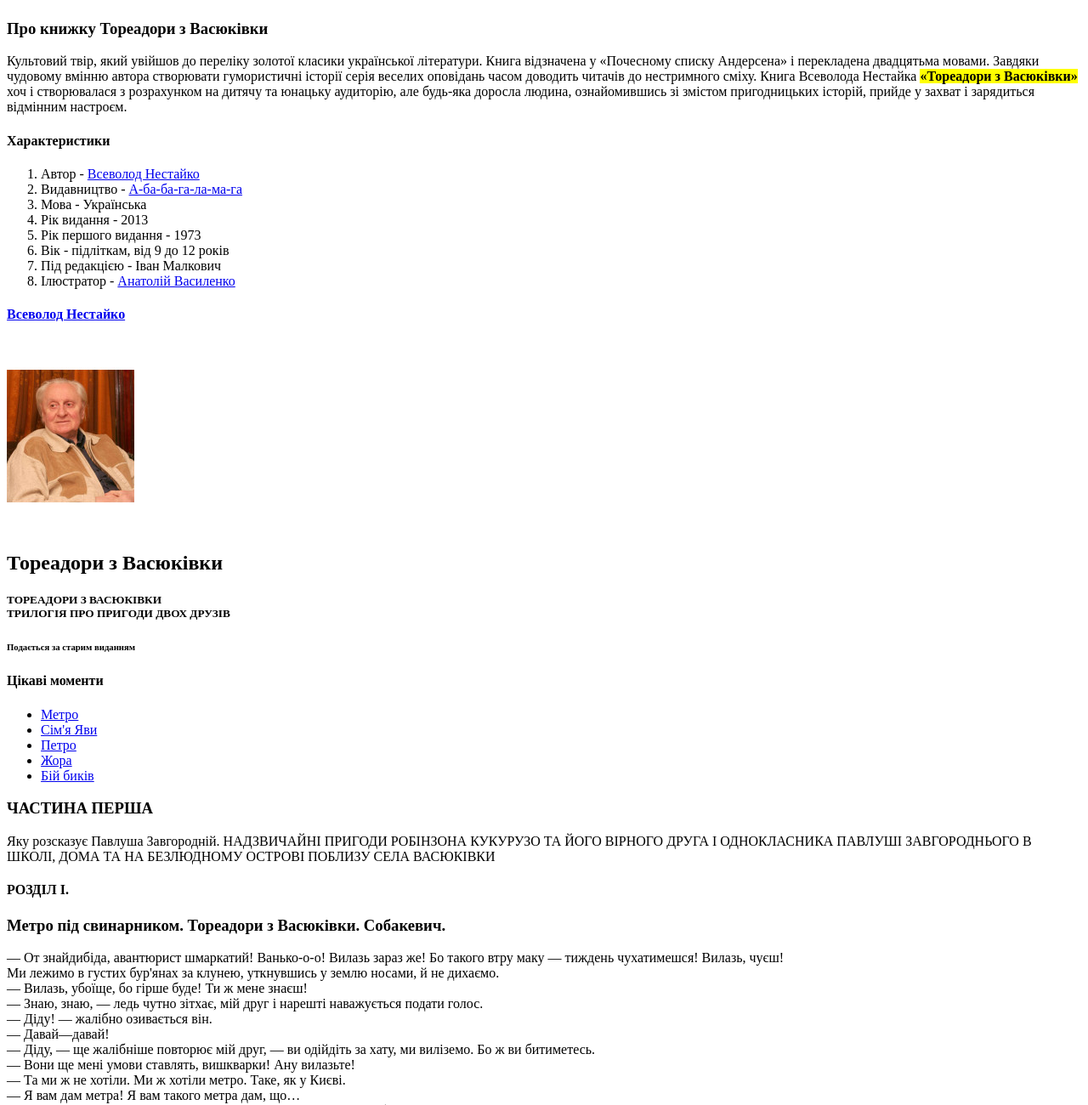
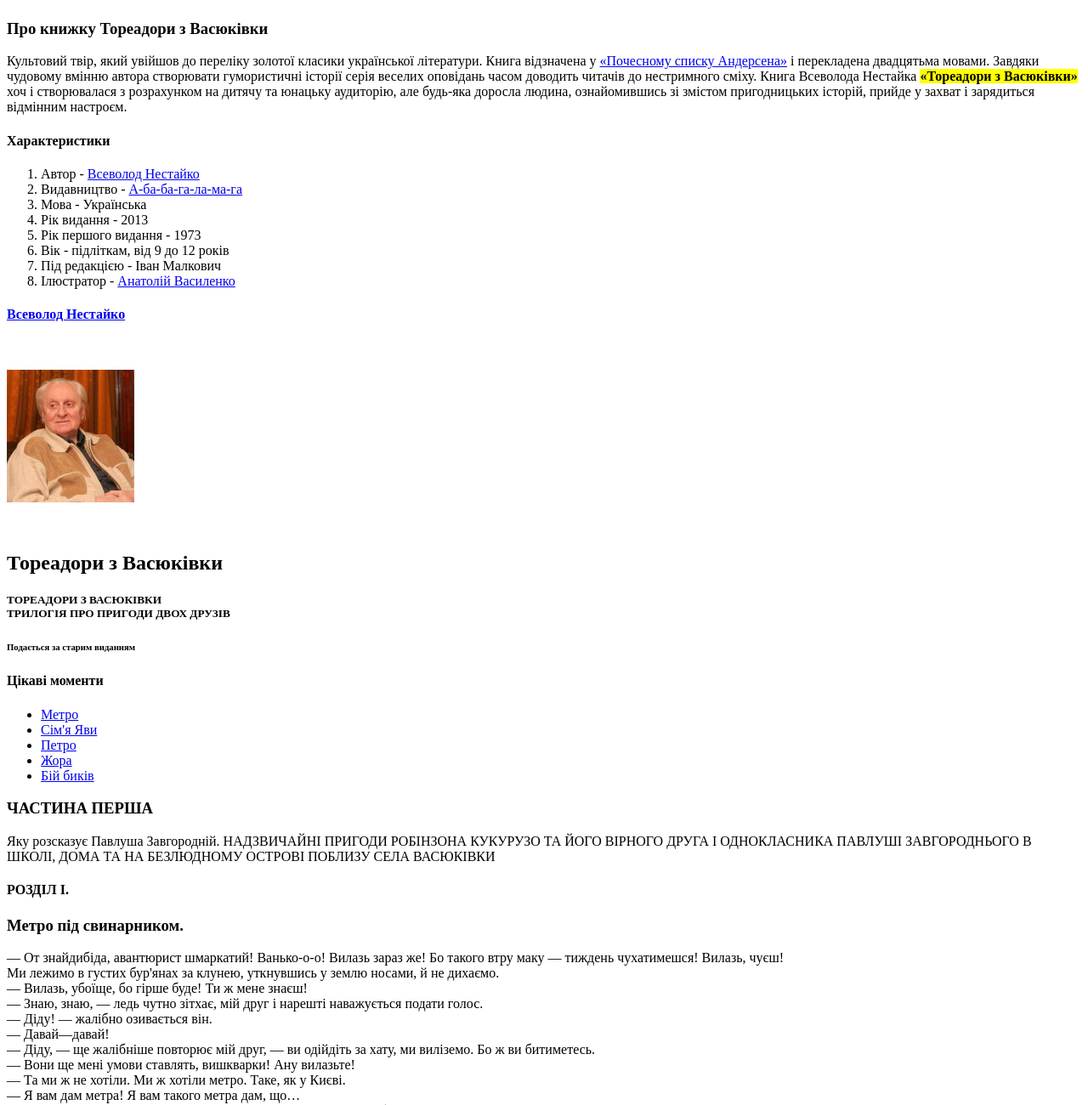
Before and after one commit to Vadim-UA/homework_2, a plain HTML site: page index.html in a window 1280 px wide. Shown: the part 955-2255 px from the top of the page at 85% size. Drawn offline with Linux system fonts and the light colour scheme.

Commit message:
посилання на Андерсена

```diff
--- a/index.html
+++ b/index.html
@@ -44,8 +44,10 @@
             <h1 id="torero">Тореадори з Васюківки</h1>
             <img src="img/page1.jpg" width="398" height="565" alt="тореадори з Васюківки і 'бик'">
             <h3>Про книжку Тореадори з Васюківки</h3>
-            <p>Культовий твір, який увійшов до переліку золотої класики української літератури. Книга відзначена у
-               «Почесному списку Андерсена» і перекладена двадцятьма мовами. Завдяки чудовому вмінню автора
+            <p>Культовий твір, який увійшов до переліку золотої класики української літератури. Книга відзначена у <a
+                  href="https://uk.wikipedia.org/wiki/%D0%9F%D1%80%D0%B5%D0%BC%D1%96%D1%8F_%D1%96%D0%BC%D0%B5%D0%BD%D1%96_%D0%93._%D0%9A._%D0%90%D0%BD%D0%B4%D0%B5%D1%80%D1%81%D0%B5%D0%BD%D0%B0"
+                  target="blanc">«Почесному списку Андерсена»</a> і перекладена двадцятьма мовами. Завдяки чудовому
+               вмінню автора
                створювати гумористичні історії серія веселих оповідань часом доводить читачів до нестримного сміху.
                Книга Всеволода Нестайка <mark><b>«Тореадори з Васюківки»</b></mark> хоч і створювалася з розрахунком на
                дитячу та юнацьку аудиторію, але будь-яка доросла людина, ознайомившись зі змістом пригодницьких історій,
@@ -90,7 +92,7 @@
             <p>Яку розсказує Павлуша Завгородній. НАДЗВИЧАЙНІ ПРИГОДИ РОБІНЗОНА КУКУРУЗО ТА ЙОГО ВІРНОГО ДРУГА І
                ОДНОКЛАСНИКА ПАВЛУШІ ЗАВГОРОДНЬОГО В ШКОЛІ, ДОМА ТА НА БЕЗЛЮДНОМУ ОСТРОВІ ПОБЛИЗУ СЕЛА ВАСЮКІВКИ</p>
             <h4>РОЗДІЛ I.</h4>
-            <h3 id="metro">Метро під свинарником. Тореадори з Васюківки. Собакевич.</h3>
+            <h3 id="metro">Метро під свинарником.</h3>
             <p>— От знайдибіда, авантюрист шмаркатий! Ванько-о-о! Вилазь зараз же! Бо такого втру маку — тиждень
                чухатимешся! Вилазь, чуєш!
                <br>
@@ -153,7 +155,8 @@
                І Ява весь час вигадував різні штуки-викаблуки заради нашої слави.
             </p>
             <p>
-               Отож ми з ним піймали в лісі <b>пугутькало</b> і випустили в клубі під час лекції на тему "Виховання дітей у сім'ї". Лектор упав з трибуни і вилив собі на голову графин з водою.
+               Отож ми з ним піймали в лісі <b>пугутькало</b> і випустили в клубі під час лекції на тему "Виховання
+               дітей у сім'ї". Лектор упав з трибуни і вилив собі на голову графин з водою.
                <br>
                А старі дідові підштаники на телевізійну антену над клубом, думаєте, хто повісив? Ми, звичайно.
             </p>
@@ -201,8 +204,7 @@
             </p>
             <p id="jora">
                <mark>Другою кандидатурою був <b>цап Жора.</b></mark> Це я його кандидатуру висунув, щоб помститися. Дуже
-               мені противний був
-               цап Жора, бо з'їв мою сорочку, коли я у калабані купався.
+               мені противний був цап Жора, бо з'їв мою сорочку, коли я у калабані купався.
             </p>
             <p>
                Але Ява мене не підтримав.
```
Also changed, not shown: info.txt (deleted).
